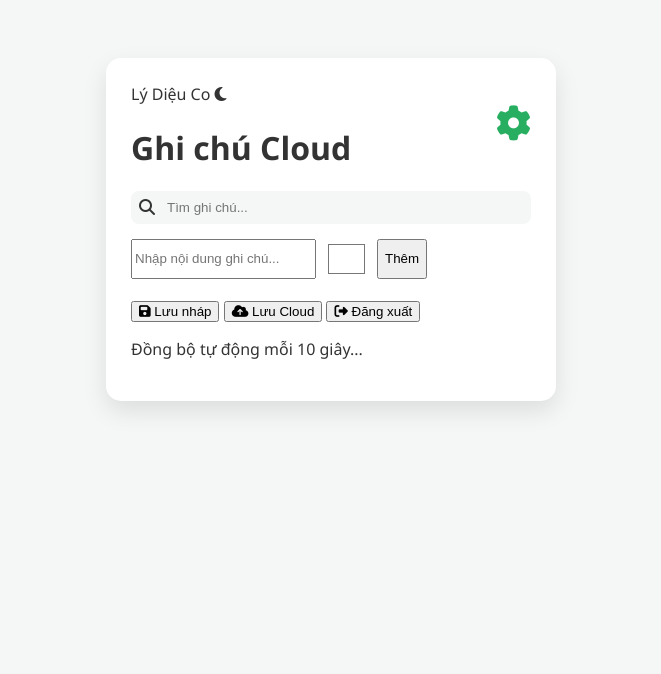
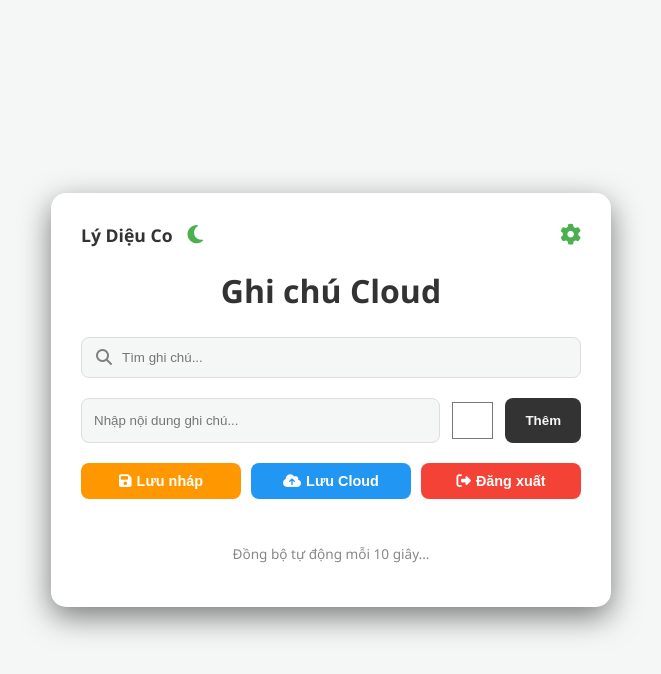
Before and after one commit to MiMo09625/Do-an-cloud, a website: page public/index.html in a window 1280 px wide. Shown: the whole page, without its empty margins (309-970 px from the left). Drawn offline with Linux system fonts and the light colour scheme; no server answers.

Commit message:
Update style.css

```diff
--- a/public/style.css
+++ b/public/style.css
@@ -1,73 +1,192 @@
 :root {
     --bg: #f4f7f6;
     --card: #ffffff;
-    --text: #333;
-    --border: #ddd;
+    --text: #333333;
+    --border: #dddddd;
+    --primary: #4CAF50;
+    --danger: #f44336;
 }
 
-/* TÍNH NĂNG: DARK MODE */
 [data-theme='dark'] {
     --bg: #1a1a1a;
-    --card: #2d2d2d;
-    --text: #f0f0f0;
-    --border: #444;
+    --card: #2b2b2b;
+    --text: #ffffff;
+    --border: #444444;
 }
 
 body {
-    background: var(--bg);
+    background-color: var(--bg);
     color: var(--text);
+    font-family: 'Segoe UI', Tahoma, Geneva, Verdana, sans-serif;
     display: flex;
     justify-content: center;
-    padding-top: 50px;
-    font-family: 'Segoe UI', sans-serif;
-    transition: 0.3s;
+    align-items: center;
+    min-height: 100vh;
+    margin: 0;
+    transition: background-color 0.3s;
 }
 
 .app-card {
     background: var(--card);
-    width: 400px;
-    padding: 25px;
+    padding: 30px;
     border-radius: 15px;
-    box-shadow: 0 10px 25px rgba(0,0,0,0.1);
+    box-shadow: 0 10px 30px rgba(0,0,0,0.5);
+    width: 100%;
+    max-width: 500px;
 }
 
-/* BÁNH RĂNG SIÊU TO */
-.settings-icon {
-    font-size: 35px;
-    color: #27ae60;
-    cursor: pointer;
-    float: right;
+header {
+    display: flex;
+    justify-content: space-between;
+    align-items: center;
+    margin-bottom: 20px;
 }
 
-/* Ô TÌM KIẾM */
-.search-box {
-    background: var(--bg);
-    padding: 8px;
-    border-radius: 8px;
+.user-info {
     display: flex;
     align-items: center;
-    margin: 15px 0;
+    gap: 15px;
+    font-weight: bold;
+    font-size: 1.1rem;
+}
+
+#themeToggle, .settings-icon {
+    cursor: pointer;
+    font-size: 1.3rem;
+    color: var(--primary);
+}
+
+h1 {
+    text-align: center;
+    margin-bottom: 25px;
+}
+
+.search-box {
+    position: relative;
+    margin-bottom: 20px;
+}
+
+.search-box i {
+    position: absolute;
+    left: 15px;
+    top: 50%;
+    transform: translateY(-50%);
+    color: gray;
 }
 
 .search-box input {
-    background: transparent;
-    border: none;
+    width: 100%;
+    padding: 12px 12px 12px 40px;
+    border: 1px solid var(--border);
+    border-radius: 8px;
+    background: var(--bg);
     color: var(--text);
-    outline: none;
-    margin-left: 10px;
-    width: 100%;
+    box-sizing: border-box;
 }
 
-.input-group { display: flex; gap: 8px; margin-bottom: 20px; }
-#colorPicker { width: 45px; height: 40px; border: none; cursor: pointer; background: transparent; }
+.input-group {
+    display: flex;
+    gap: 10px;
+    margin-bottom: 20px;
+}
+
+.input-group input[type="text"] {
+    flex: 1;
+    padding: 12px;
+    border: 1px solid var(--border);
+    border-radius: 8px;
+    background: var(--bg);
+    color: var(--text);
+}
+
+#colorPicker {
+    width: 45px;
+    height: 45px;
+    border: none;
+    cursor: pointer;
+    background: transparent;
+    padding: 0;
+}
+
+.input-group button {
+    padding: 0 20px;
+    background: var(--text);
+    color: var(--bg);
+    border: none;
+    border-radius: 8px;
+    cursor: pointer;
+    font-weight: bold;
+}
+
+/* Kiểu dáng 3 nút chức năng */
+.action-buttons {
+    display: flex;
+    justify-content: space-between;
+    gap: 10px;
+    margin-bottom: 25px;
+}
+
+.action-buttons button {
+    flex: 1;
+    padding: 10px;
+    border: none;
+    border-radius: 8px;
+    cursor: pointer;
+    font-weight: bold;
+    display: flex;
+    align-items: center;
+    justify-content: center;
+    gap: 5px;
+    color: white;
+    font-size: 0.9rem;
+}
+
+.btn-draft { background: #ff9800; }
+.btn-cloud { background: #2196F3; }
+.btn-logout { background: var(--danger); }
+
+/* Danh sách Ghi chú */
+ul {
+    list-style: none;
+    padding: 0;
+    margin: 0;
+    max-height: 250px;
+    overflow-y: auto;
+}
 
 li {
     display: flex;
+    justify-content: space-between;
     align-items: center;
     padding: 12px;
+    border: 1px solid var(--border);
     border-radius: 8px;
-    margin-bottom: 8px;
-    border: 1px solid var(--border);
+    margin-bottom: 10px;
+    background: var(--bg);
 }
 
-.completed span { text-decoration: line-through; opacity: 0.5; }
+li.completed span {
+    text-decoration: line-through;
+    opacity: 0.5;
+}
+
+.note-content {
+    display: flex;
+    align-items: center;
+    gap: 10px;
+}
+
+.delete-btn {
+    background: transparent;
+    color: var(--danger);
+    border: none;
+    font-size: 1.2rem;
+    cursor: pointer;
+}
+
+#syncStatus {
+    text-align: center;
+    font-size: 0.85rem;
+    color: #888;
+    margin-top: 20px;
+}
```
